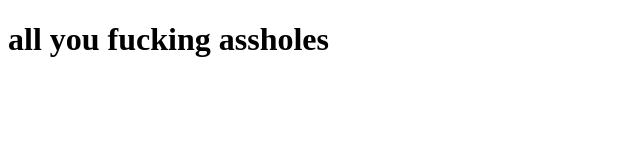
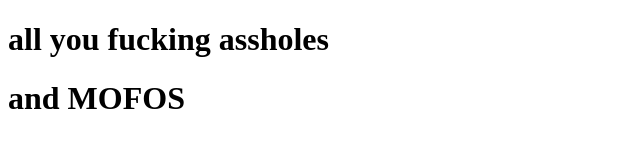
Before and after one commit to rogerbootsma/Pugogi, a plain HTML site: page index.html in a window 1280 px wide. Shown: the whole page, without its empty margins (0-640 px from the left). Drawn offline with Linux system fonts and the light colour scheme.

Commit message:
extra h1

```diff
--- a/index.html
+++ b/index.html
@@ -6,5 +6,6 @@
 </head>
 <body>
 	<h1>all you fucking assholes</h1>
+	<h1>and MOFOS</h1>
 </body>
 </html>
```
